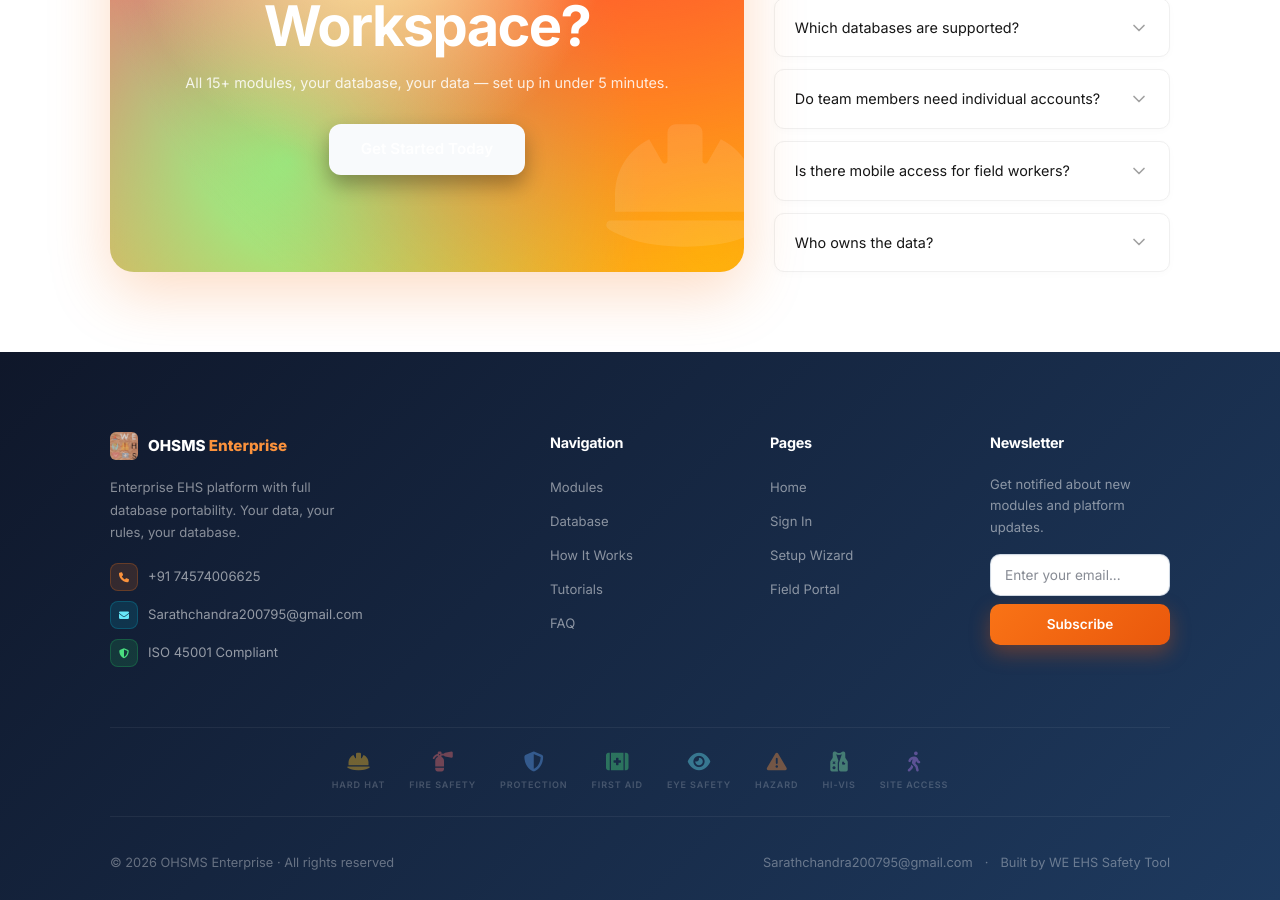
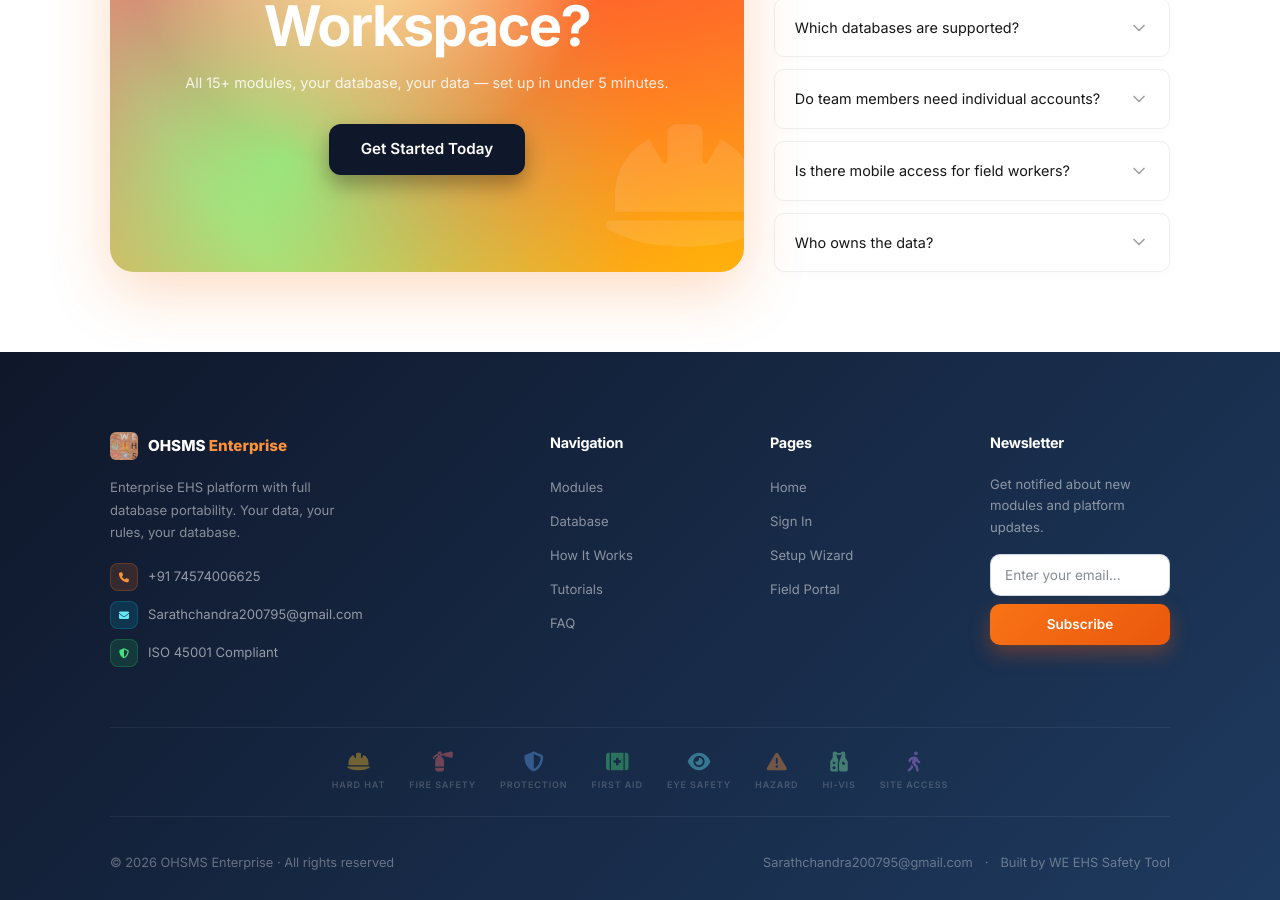
Before and after one commit to sarath200795/ohsms-portal, a React (Vite) app: page / in a window 1280 px wide. Shown: the part 6636-7536 px from the top of the page. Built offline with nearby package versions, Linux system fonts and the light colour scheme; no server answers.

Commit message:
fix(landing): force inline bg+color on Get Started Today button so text is visible

```diff
--- a/src/pages/LandingPage.jsx
+++ b/src/pages/LandingPage.jsx
@@ -987,10 +987,12 @@ export default function LandingPage() {
                                 All 15+ modules, your database, your data — set up in under 5 minutes.
                             </p>
                             <button onClick={() => navigate('/setup')}
-                                className="bg-neutral-900 text-white font-semibold cursor-pointer border-none text-[0.95rem] transition-all duration-200 hover:-translate-y-0.5 relative z-10"
+                                className="font-semibold cursor-pointer border-none text-[0.95rem] transition-all duration-200 hover:-translate-y-0.5 relative z-10"
                                 style={{
                                     padding: '14px 32px',
                                     borderRadius: '12px',
+                                    background: '#0f172a',
+                                    color: '#ffffff',
                                     boxShadow: btnShadow ? '0 14px 30px rgba(0,0,0,0.45)' : '0 10px 20px rgba(0,0,0,0.3)',
                                 }}
                                 onMouseEnter={() => setBtnShadow(true)}
```
